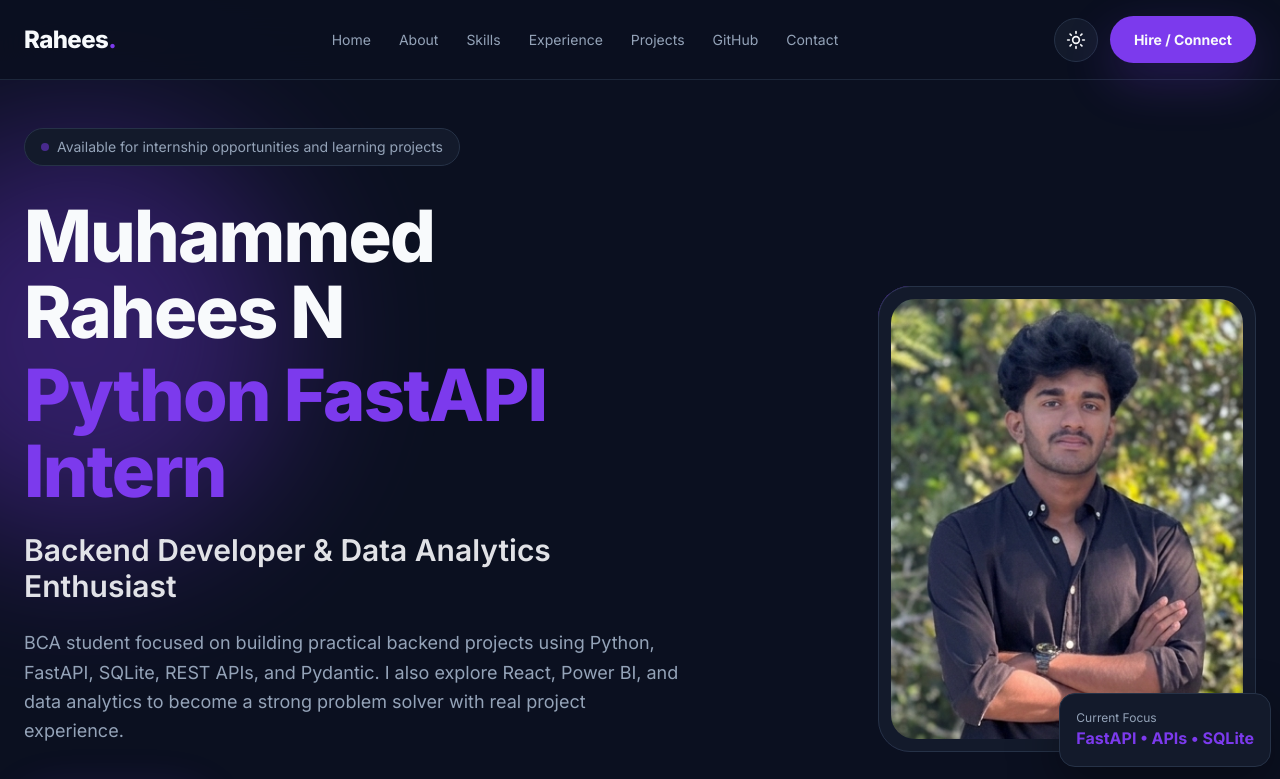
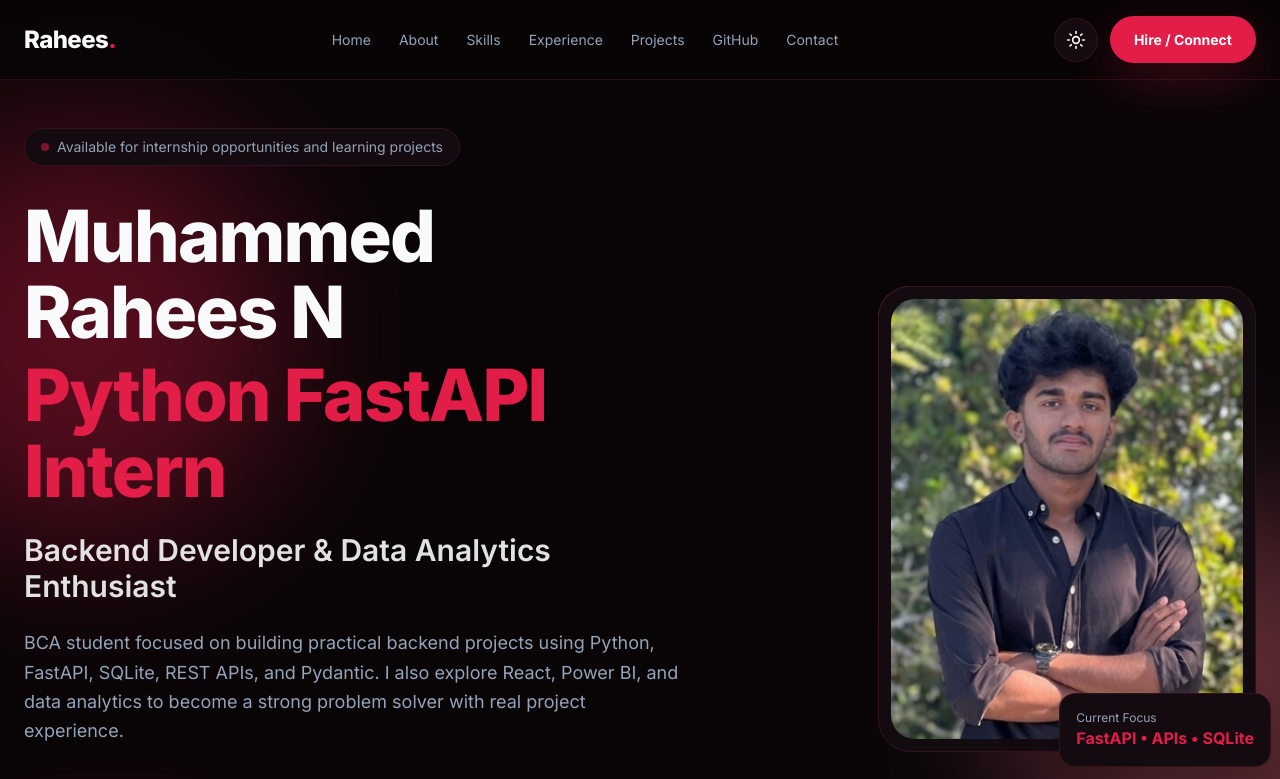
Before and after one commit to raheesnelliyali-in/personal_portfolio, a React (Vite) app: page / in a window 1280 px wide. Shown: the top 779 px of the page. Built offline with nearby package versions, Linux system fonts and the light colour scheme.

Commit message:
Add files via upload

```diff
--- a/src/index.css
+++ b/src/index.css
@@ -1,6 +1,6 @@
 @import "tailwindcss";
 
-/* @theme {
+@theme {
   --color-background: #090506;
   --color-card: #140b0d;
   --color-primary: #c1121f;
@@ -18,11 +18,11 @@
 
   --color-foreground: #111827;
   --color-muted-foreground: #6b7280;
-} */
+}
 
 
 
-@theme {
+/* @theme {
   --color-background: #0b1020;
   --color-card: #131a2b;
   --color-primary: #7c3aed;
@@ -40,7 +40,7 @@
 
   --color-foreground: #111827;
   --color-muted-foreground: #6b7280;
-}
+} */
 
 
 
@@ -74,7 +74,7 @@
 
 
 
-/* @theme {
+@theme {
   --color-background: #090507;
   --color-card: #140b10;
   --color-primary: #e11d48;
@@ -100,7 +100,7 @@
   --color-surface: #fff1f2;
   --color-highlight: #fb7185;
   --color-primary-foreground: #ffffff;
-} */
+}
 @layer base {
   html { scroll-behavior: smooth; }
   body {
```
